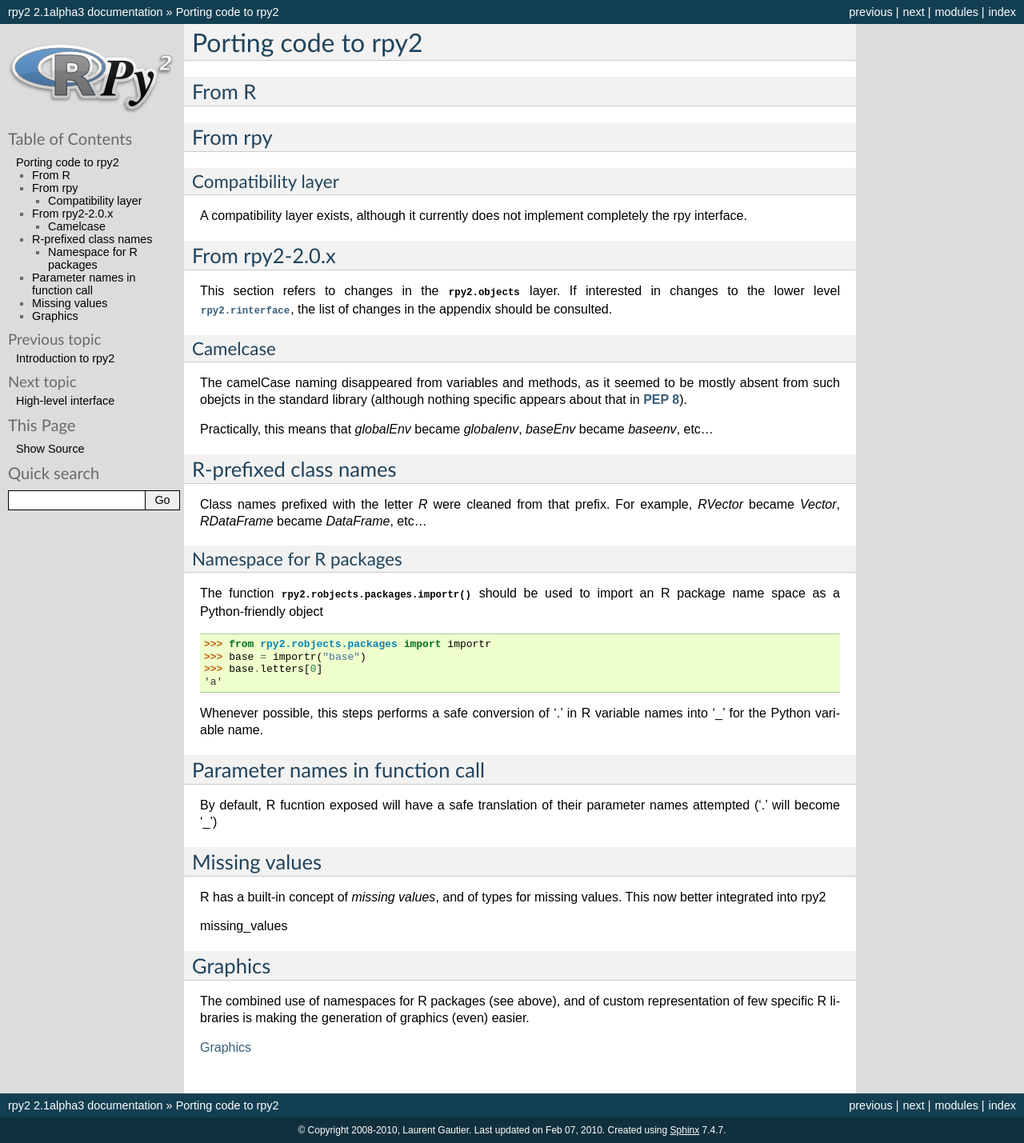
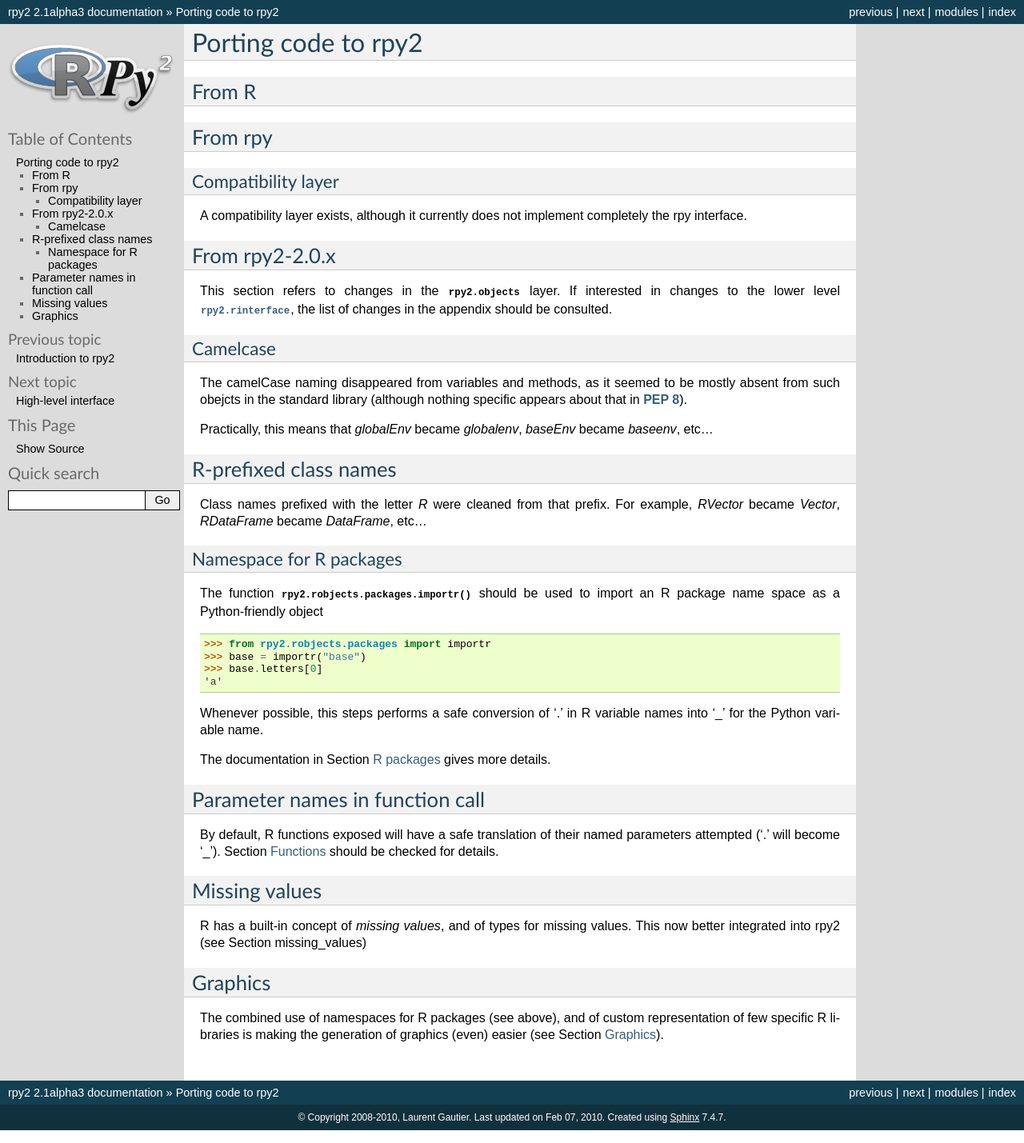
Before and after one commit to rpy2/rpy2, a Sphinx documentation site: the page built from doc/source/porting-to-rpy2.rst, in a window 1280 px wide. Shown: the whole page at 80% size. Built offline with Sphinx 7.4.7, drawn with Linux system fonts in a browser that asks for light colours; formulas are drawn with MathJax 3.

Commit message:
minor corrective and layout edits
--HG--
branch : version_2.1.x

```diff
--- a/doc/source/porting-to-rpy2.rst
+++ b/doc/source/porting-to-rpy2.rst
@@ -51,26 +51,25 @@ Whenever possible, this steps performs a safe
 conversion of '.' in R variable names into '_' for the Python variable
 name.
 
+The documentation in Section :ref:`robjects-packages` gives more details.
+
 Parameter names in function call
 ---------------------------------
 
-By default, R fucntion exposed will have a safe translation of their parameter names
-attempted ('.' will become '_')
+By default, R functions exposed will have a safe translation of their named parameters
+attempted ('.' will become '_'). Section :ref:`robjects-functions` should be checked for
+details.
 
 
 Missing values
 ---------------
 
 R has a built-in concept of *missing values*, and of types for missing values.
-This now better integrated into rpy2
-
-:ref:`missing_values`
+This now better integrated into rpy2 (see Section :ref:`missing_values`)
 
 Graphics
 --------
 
 The combined use of namespaces for R packages (see above),
 and of custom representation of few specific R libraries is making
-the generation of graphics (even) easier.
-
-:ref:`graphics`
+the generation of graphics (even) easier (see Section :ref:`graphics`).
--- a/doc/source/rinterface.rst
+++ b/doc/source/rinterface.rst
@@ -291,8 +291,8 @@ Classes
 =======
 
 
-Sexp
-----
+:class:`Sexp`
+-------------
 
 The class :class:`Sexp` is the base class for all R objects.
 
```
